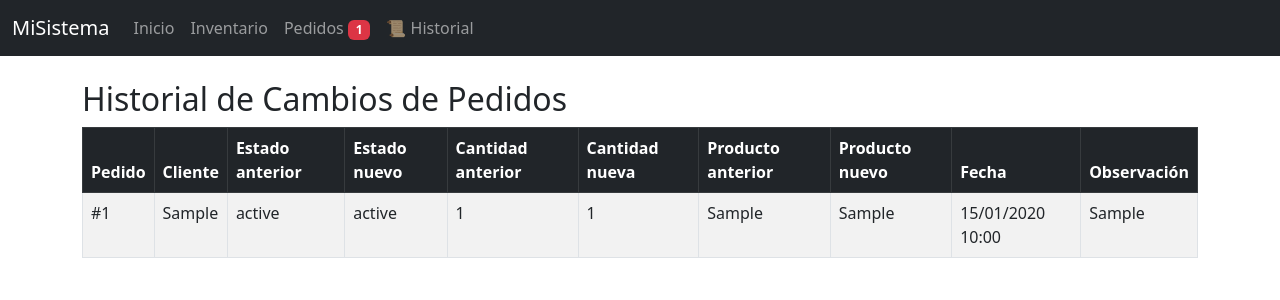
After one commit to portitech3/sistema, a Django app: page /pedidos/historial/ in a window 1280 px wide. The commit adds this page. Shown: the top 300 px of the page. Run offline with Django 5.2, Linux system fonts and the light colour scheme; tables that the repository leaves empty hold one stand-in row (values such as "Sample post").

Commit message:
Se agrego el panel historial, falta corregir el historial

```diff
--- /dev/null
+++ b/core/context_processors.py
@@ -0,0 +1,5 @@
+from pedidos.models import Pedido
+
+def pedidos_pendientes(request):
+    cantidad = Pedido.objects.filter(estado='pendiente').count()
+    return {'pedidos_pendientes': cantidad}
--- a/core/templates/base.html
+++ b/core/templates/base.html
@@ -5,8 +5,14 @@
     <meta charset="UTF-8">
     <title>{% block title %}Mi sistema{% endblock %}</title>
     <link rel="stylesheet" href="{% static 'css/estilos.css' %}">
-    <!-- Bootstrap opcional -->
     <link href="https://cdn.jsdelivr.net/npm/bootstrap@5.3.0/dist/css/bootstrap.min.css" rel="stylesheet">
+    <style>
+    .cambio {
+        background-color: #fff3cd !important;
+        font-weight: bold;
+    }
+</style>
+
 </head>
 <body>
 
@@ -27,7 +33,15 @@
           <a class="nav-link" href="{% url 'inventario' %}">Inventario</a>
         </li>
         <li class="nav-item">
-          <a class="nav-link" href="{% url 'lista_pedidos' %}">Pedidos</a>
+          <a class="nav-link" href="{% url 'lista_pedidos' %}">
+            Pedidos
+            {% if pedidos_pendientes > 0 %}
+              <span class="badge bg-danger">{{ pedidos_pendientes }}</span>
+            {% endif %}
+          </a>
+        </li>
+        <li class="nav-item">
+          <a class="nav-link" href="{% url 'historial_pedidos' %}">📜 Historial</a>
         </li>
       </ul>
     </div>
@@ -39,8 +53,6 @@
   {% endblock %}
 </div>
 
-<!-- Bootstrap JS (opcional pero recomendado para navbar responsive) -->
 <script src="https://cdn.jsdelivr.net/npm/bootstrap@5.3.0/dist/js/bootstrap.bundle.min.js"></script>
-
 </body>
 </html>
--- a/pedidos/models.py
+++ b/pedidos/models.py
@@ -63,3 +63,18 @@ class Pedido(models.Model):
 
     def __str__(self):
         return f"Pedido #{self.id} - {self.cliente}"
+
+from django.db import models
+from .models import Pedido
+
+class HistorialPedido(models.Model):
+    pedido = models.ForeignKey(Pedido, on_delete=models.SET_NULL, null=True, blank=True)
+    cliente = models.CharField(max_length=255, blank=True, null=True)
+    estado_anterior = models.CharField(max_length=100, blank=True, null=True)
+    estado_nuevo = models.CharField(max_length=100, blank=True, null=True)
+    cantidad_anterior = models.IntegerField(blank=True, null=True)  # <-- agrega esto
+    cantidad_nueva = models.IntegerField(blank=True, null=True)     # <-- y esto
+    producto_anterior = models.CharField(max_length=255, blank=True, null=True)
+    producto_nuevo = models.CharField(max_length=255, blank=True, null=True)
+    observacion = models.TextField(blank=True, null=True)
+    fecha = models.DateTimeField(auto_now_add=True)
--- /dev/null
+++ b/pedidos/templates/pedidos/historial_pedidos.html
@@ -0,0 +1,51 @@
+{% extends 'base.html' %}
+{% block title %}Historial de Cambios{% endblock %}
+
+{% block content %}
+<h2>Historial de Cambios de Pedidos</h2>
+
+<table class="table table-striped table-bordered">
+    <thead class="table-dark">
+        <tr>
+            <th>Pedido</th>
+            <th>Cliente</th>
+            <th>Estado anterior</th>
+            <th>Estado nuevo</th>
+            <th>Cantidad anterior</th>
+            <th>Cantidad nueva</th>
+            <th>Producto anterior</th>
+            <th>Producto nuevo</th>
+            <th>Fecha</th>
+            <th>Observación</th>
+        </tr>
+    </thead>
+    <tbody>
+        {% for h in historial %}
+        <tr>
+            <td>
+                {% if h.pedido %}
+                    #{{ h.pedido.id }}
+                {% else %}
+                    —
+                {% endif %}
+            </td>
+
+            <td>{% if "cliente" in h.observacion %}<span style="background:#ffcc00;">{{ h.cliente }}</span>{% else %}{{ h.cliente }}{% endif %}</td>
+
+            <td>{% if "estado:" in h.observacion %}<span style="background:#ffcc00;">{{ h.estado_anterior }}</span>{% else %}{{ h.estado_anterior }}{% endif %}</td>
+
+            <td>{% if "estado:" in h.observacion %}<span style="background:#ffcc00;">{{ h.estado_nuevo }}</span>{% else %}{{ h.estado_nuevo }}{% endif %}</td>
+
+            <td>{{ h.cantidad_anterior }}</td>
+            <td>{{ h.cantidad_nueva }}</td>
+            <td>{{ h.producto_anterior }}</td>
+            <td>{{ h.producto_nuevo }}</td>
+            <td>{{ h.fecha|date:"d/m/Y H:i" }}</td>
+            <td>{{ h.observacion }}</td>
+        </tr>
+
+        {% endfor %}
+    </tbody>
+
+</table>
+{% endblock %}
--- a/pedidos/urls.py
+++ b/pedidos/urls.py
@@ -7,5 +7,6 @@ urlpatterns = [
     path('<int:pedido_id>/', views.detalle_pedido, name='detalle_pedido'),
     path('editar/<int:pedido_id>/', views.editar_pedido, name='editar_pedido'),
     path('eliminar/<int:pedido_id>/', views.eliminar_pedido, name='eliminar_pedido'),
+    path('historial/', views.historial_pedidos, name='historial_pedidos'),
 
 ]
--- a/pedidos/views.py
+++ b/pedidos/views.py
@@ -3,6 +3,9 @@ from .forms import PedidoForm
 from .models import Pedido
 from django.shortcuts import get_object_or_404
 from django.contrib import messages
+from .models import HistorialPedido
+from django.utils.dateparse import parse_date
+from django.db.models import Q
 
 def crear_pedido(request):
     if request.method == 'POST':
@@ -19,9 +22,7 @@ def crear_pedido(request):
 
     return render(request, 'pedidos/crear_pedido.html', {'form': form})
 
-from django.db.models import Q
-from .models import Pedido
-from django.utils.dateparse import parse_date
+
 
 def lista_pedidos(request):
     pedidos = Pedido.objects.all()
@@ -59,33 +60,61 @@ def detalle_pedido(request, pedido_id):
 
 # sistema/pedidos/views.py
 
-
 def editar_pedido(request, pedido_id):
     pedido = get_object_or_404(Pedido, id=pedido_id)
     estado_anterior = pedido.estado
     cantidad_anterior = pedido.cantidad
-    producto_anterior = pedido.producto
+    producto_anterior = pedido.producto.nombre if pedido.producto else None
 
     if request.method == 'POST':
         form = PedidoForm(request.POST, instance=pedido)
         if form.is_valid():
-            nuevo_pedido = form.save(commit=False)
+            pedido_actualizado = form.save(commit=False)
+            cambios = False
 
-            # 1️⃣ Si estaba en entregado/cancelado y ya había descontado stock, y ahora cambia a otro estado => se repone
-            if estado_anterior in ['entregado', 'cancelado'] and nuevo_pedido.estado not in ['entregado', 'cancelado']:
-                producto_anterior.cantidad += cantidad_anterior
-                producto_anterior.save()
+            cambios = []
 
-            # 2️⃣ Si ahora se cambia a entregado/cancelado, y antes no lo estaba => descontar
-            if nuevo_pedido.estado in ['entregado', 'cancelado'] and estado_anterior not in ['entregado', 'cancelado']:
-                if nuevo_pedido.producto.cantidad >= nuevo_pedido.cantidad:
-                    nuevo_pedido.producto.cantidad -= nuevo_pedido.cantidad
-                    nuevo_pedido.producto.save()
+            # Estado
+            if estado_anterior != pedido_actualizado.estado:
+                cambios.append('estado')
+
+            # Cantidad
+            if cantidad_anterior != pedido_actualizado.cantidad:
+                cambios.append('cantidad')
+
+            # Producto
+            nuevo_nombre_producto = pedido_actualizado.producto.nombre if pedido_actualizado.producto else None
+            if producto_anterior != nuevo_nombre_producto:
+                cambios.append('producto')
+
+            cliente_anterior = pedido.cliente.strip() if pedido.cliente else ""
+            cliente_nuevo = pedido_actualizado.cliente.strip() if pedido_actualizado.cliente else ""
+            if cliente_anterior != cliente_nuevo:
+                cambios.append(f"cliente ({cliente_anterior} → {cliente_nuevo})")
+
+            # Si cambia estado a entregado o cancelado, hacer descuento
+            if pedido_actualizado.estado in ['cancelado', 'entregado'] and estado_anterior not in ['cancelado', 'entregado']:
+                if pedido_actualizado.producto and pedido_actualizado.producto.cantidad >= pedido_actualizado.cantidad:
+                    pedido_actualizado.producto.cantidad -= pedido_actualizado.cantidad
+                    pedido_actualizado.producto.save()
                 else:
                     messages.error(request, 'Stock insuficiente para completar el pedido.')
                     return redirect('editar_pedido', pedido_id=pedido.id)
 
-            nuevo_pedido.save()
+            pedido_actualizado.save()
+
+            if cambios:
+                HistorialPedido.objects.create(
+                    pedido=pedido,
+                    cliente=cliente_nuevo,
+                    estado_anterior=estado_anterior,
+                    estado_nuevo=pedido_actualizado.estado,
+                    cantidad_anterior=cantidad_anterior,
+                    cantidad_nueva=pedido_actualizado.cantidad,
+                    producto_anterior=producto_anterior,
+                    producto_nuevo=pedido_actualizado.producto.nombre if pedido_actualizado.producto else None,
+                    observacion=f"Cambio(s): {', '.join(cambios)}"
+                )
             messages.success(request, 'Pedido actualizado correctamente.')
             return redirect('lista_pedidos')
     else:
@@ -93,17 +122,38 @@ def editar_pedido(request, pedido_id):
 
     return render(request, 'pedidos/editar_pedido.html', {'form': form, 'pedido': pedido})
 
+
 def eliminar_pedido(request, pedido_id):
     pedido = get_object_or_404(Pedido, id=pedido_id)
 
     if request.method == 'POST':
-        if pedido.estado in ['entregado', 'cancelado']:
-            # Reponer stock al eliminar si ya fue descontado
+        # Variables necesarias para historial ANTES de eliminar el pedido
+        estado_anterior = pedido.estado
+        cantidad_anterior = pedido.cantidad
+        producto_anterior = pedido.producto.nombre if pedido.producto else None
+        cliente_actual = pedido.cliente
+
+        if pedido.estado in ['entregado', 'cancelado'] and pedido.producto:
             pedido.producto.cantidad += pedido.cantidad
             pedido.producto.save()
+
+
 
         pedido.delete()
         messages.success(request, 'Pedido eliminado correctamente.')
         return redirect('lista_pedidos')
 
     return render(request, 'pedidos/eliminar_pedido.html', {'pedido': pedido})
+
+
+
+
+
+
+def historial_pedidos(request):
+    historial = HistorialPedido.objects.select_related('pedido').order_by('-fecha')
+    return render(request, 'pedidos/historial_pedidos.html', {'historial': historial})
+
+def vista_menu(request):
+    pedidos_pendientes = Pedido.objects.filter(estado='pendiente').count()
+    return render(request, 'base.html', {'pedidos_pendientes': pedidos_pendientes})
--- a/sistema_web/settings.py
+++ b/sistema_web/settings.py
@@ -70,6 +70,7 @@ TEMPLATES = [
                 'django.template.context_processors.request',
                 'django.contrib.auth.context_processors.auth',
                 'django.contrib.messages.context_processors.messages',
+                'core.context_processors.pedidos_pendientes',
             ],
         },
     },
```
Also changed, not shown: pedidos/migrations/0002_historialpedido.py (added), pedidos/migrations/0003_remove_historialpedido_observacion_and_more.py (added), pedidos/migrations/0004_historialpedido_cantidad_anterior_and_more.py (added), pedidos/migrations/0005_alter_historialpedido_pedido.py (added), pedidos/migrations/0006_remove_historialpedido_cantidad_anterior_and_more.py (added), pedidos/migrations/0007_remove_historialpedido_cliente_anterior_and_more.py (added).
